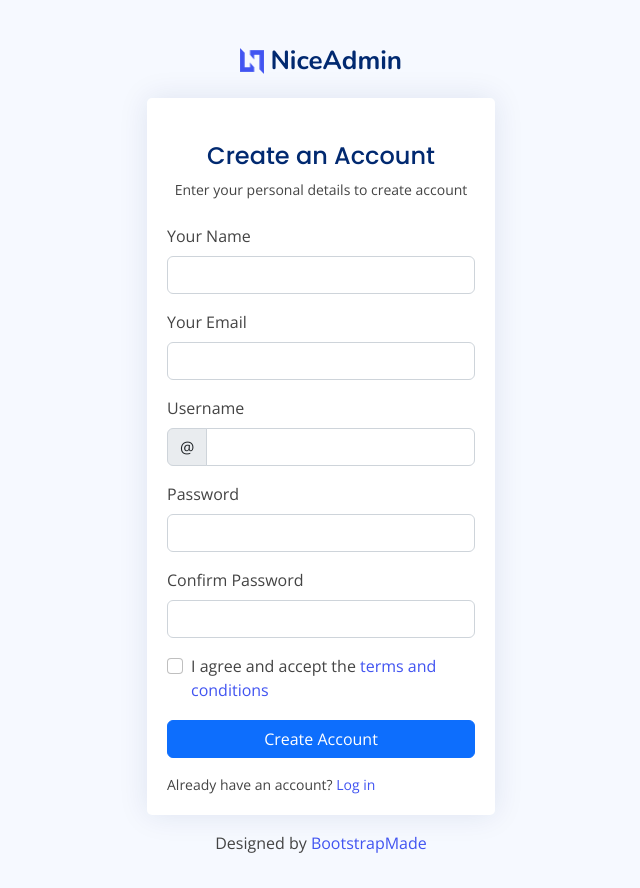
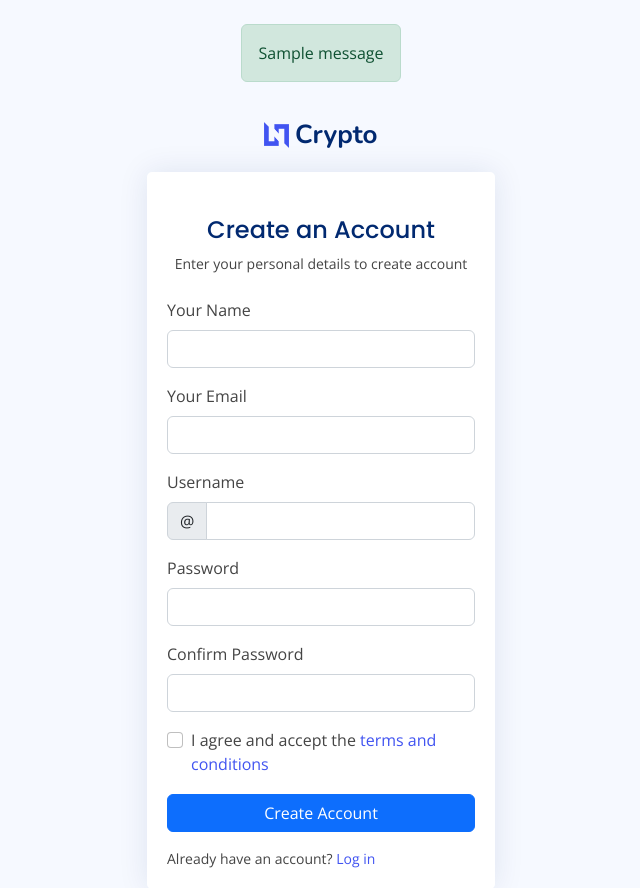
Before and after one commit to MGasiorowskii/CryptoCurrencyExchange, a Django app: page /register/ in a window 1280 px wide. Shown: the top 888 px of the page, without its empty margins (319-959 px from the left). Before the commit the page ends 853 px from the top, so only its background shows below. Run offline with Django 4.2, Linux system fonts and the light colour scheme; tables that the repository leaves empty hold one stand-in row (values such as "Sample post"); one stand-in notice (Sample message) is shown; some libraries are stand-ins or nearby versions.

Commit message:
feat: add messages alert to user/base.html

```diff
--- a/Exchange/Exchange/settings.py
+++ b/Exchange/Exchange/settings.py
@@ -125,3 +125,4 @@ STATIC_URL = "static/"
 DEFAULT_AUTO_FIELD = "django.db.models.BigAutoField"
 
 LOGIN_URL = 'login'
+LOGIN_REDIRECT_URL = 'register'
--- a/Exchange/users/templates/users/base.html
+++ b/Exchange/users/templates/users/base.html
@@ -42,9 +42,49 @@
 <body>
 
   <main>
+    <div class="container">
 
-      {% block content %}{% endblock %}
+      <section class="section register min-vh-100 d-flex flex-column align-items-center justify-content-center py-4">
+        <div class="container">
+          <div class="row justify-content-center">
+            <div class="col-lg-4 col-md-6 d-flex flex-column align-items-center justify-content-center">
 
+              {% if messages %}
+                {% for message in messages %}
+                    <div class="alert alert-{{ message.tags }}">
+                        {{ message }}
+                    </div>
+                {% endfor %}
+              {% endif %}
+
+              <div class="d-flex justify-content-center py-4">
+                <a href="{% url 'home-dashboard' %}" class="logo d-flex align-items-center w-auto">
+                  <img src="{% static 'img/logo.png' %}" alt="">
+                  <span class="d-none d-lg-block">Crypto</span>
+                </a>
+              </div><!-- End Logo -->
+
+              <div class="card mb-3">
+
+                {% block content %}{% endblock %}
+
+              </div>
+
+              <div class="credits">
+                <!-- All the links in the footer should remain intact. -->
+                <!-- You can delete the links only if you purchased the pro version. -->
+                <!-- Licensing information: https://bootstrapmade.com/license/ -->
+                <!-- Purchase the pro version with working PHP/AJAX contact form: https://bootstrapmade.com/nice-admin-bootstrap-admin-html-template/ -->
+                Designed by <a href="https://bootstrapmade.com/">BootstrapMade</a>
+              </div>
+
+            </div>
+            </div>
+          </div>
+
+      </section>
+
+    </div>
   </main><!-- End #main -->
 
   <a href="#" class="back-to-top d-flex align-items-center justify-content-center"><i class="bi bi-arrow-up-short"></i></a>
--- a/Exchange/users/templates/users/register.html
+++ b/Exchange/users/templates/users/register.html
@@ -1,22 +1,6 @@
 {% extends 'users/base.html' %}
 {% load static %}
 {% block content %}
-
-    <div class="container">
-
-      <section class="section register min-vh-100 d-flex flex-column align-items-center justify-content-center py-4">
-        <div class="container">
-          <div class="row justify-content-center">
-            <div class="col-lg-4 col-md-6 d-flex flex-column align-items-center justify-content-center">
-
-              <div class="d-flex justify-content-center py-4">
-                <a href="{% url 'home-dashboard' %}" class="logo d-flex align-items-center w-auto">
-                  <img src="{% static 'img/logo.png' %}" alt="">
-                  <span class="d-none d-lg-block">NiceAdmin</span>
-                </a>
-              </div><!-- End Logo -->
-
-              <div class="card mb-3">
 
 <div class="card-body">
 
@@ -58,7 +42,6 @@
       <input type="password" name="confirm-password" class="form-control" id="confirmPassword" required>
       <div class="invalid-feedback">Password mismatch!</div>
     </div>
-
     <div class="col-12">
       <div class="form-check">
         <input class="form-check-input" name="terms" type="checkbox" value="" id="acceptTerms" required>
@@ -75,22 +58,5 @@
   </form>
 
 </div>
-              </div>
-
-              <div class="credits">
-                <!-- All the links in the footer should remain intact. -->
-                <!-- You can delete the links only if you purchased the pro version. -->
-                <!-- Licensing information: https://bootstrapmade.com/license/ -->
-                <!-- Purchase the pro version with working PHP/AJAX contact form: https://bootstrapmade.com/nice-admin-bootstrap-admin-html-template/ -->
-                Designed by <a href="https://bootstrapmade.com/">BootstrapMade</a>
-              </div>
-
-            </div>
-          </div>
-        </div>
-
-      </section>
-
-    </div>
 
 {% endblock %}
--- a/Exchange/users/views.py
+++ b/Exchange/users/views.py
@@ -9,9 +9,9 @@ def register(request):
         if form.is_valid():
             form.save()
             username = form.cleaned_data.get('username')
+            messages.success(request, f"Dear {username}, you have been successfully signed up!")
             return redirect('login')
     else:
         form = UserRegisterForm()
 
-    messages.error(request, "Dear bro, you failed!")
     return render(request, "users/register.html", {"title": "Register", "form": form})
```
Also changed, not shown: Exchange/users/templates/users/login.html (+4 -36 lines). Lines whose indentation alone changed are shown as unchanged.
